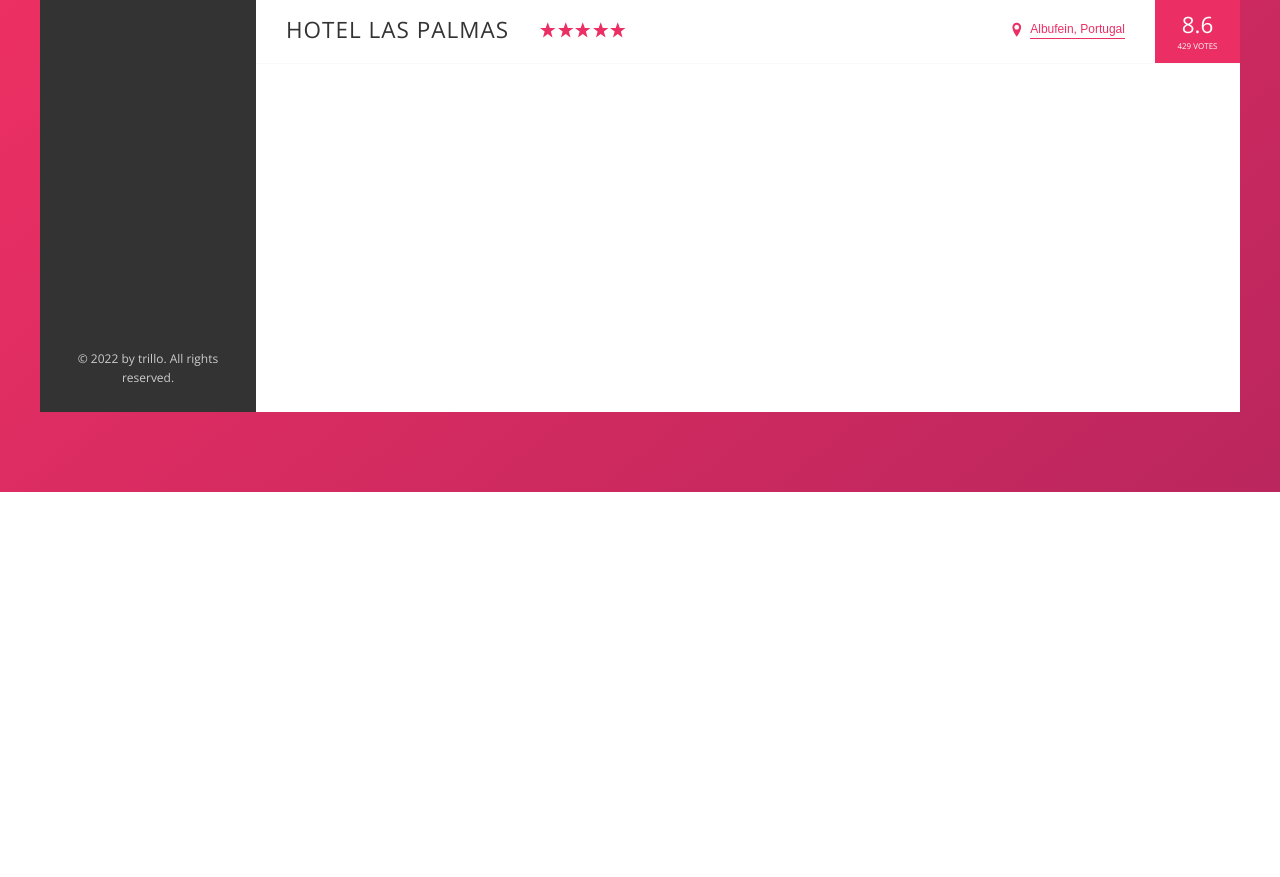
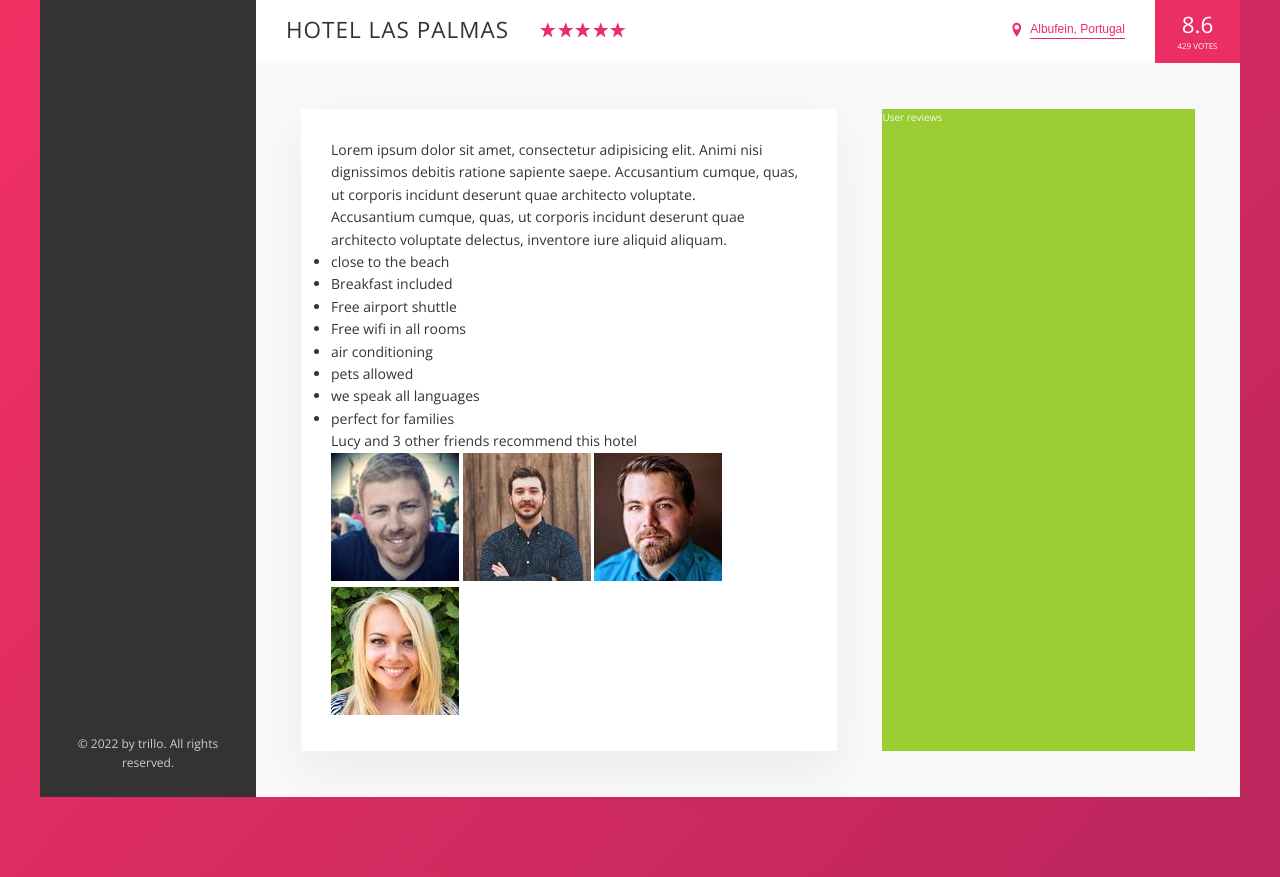
Before and after one commit to amina-rahal/Trillo, a website: page index.html in a window 1280 px wide. Shown: the part 538-1415 px from the top of the page. Before the commit the page ends 1030 px from the top, so only its background shows below. Drawn offline with nearby package versions, Linux system fonts and the light colour scheme.

Commit message:
added description markup

```diff
--- a/index.html
+++ b/index.html
@@ -133,6 +133,42 @@
                                 <div class="overview__rating-count">429 votes</div>
                             </div>
                         </div>
+
+                        <div class="detail">
+                            <div class="description">
+                                <p class="paragraph">
+                                    Lorem ipsum dolor sit amet, consectetur adipisicing elit. Animi nisi dignissimos debitis ratione sapiente saepe. Accusantium cumque, quas, ut corporis incidunt deserunt quae architecto voluptate.
+                                </p>
+                                <p class="paragraph">
+                                    Accusantium cumque, quas, ut corporis incidunt deserunt quae architecto voluptate delectus, inventore iure aliquid aliquam.
+                                </p>
+                                <ul class="list">
+                                    <li class="list__item">close to the beach</li>
+                                    <li class="list__item">Breakfast included</li>
+                                    <li class="list__item">Free airport shuttle</li>
+                                    <li class="list__item">Free wifi in all rooms</li>
+                                    <li class="list__item">air conditioning</li>
+                                    <li class="list__item">pets allowed</li>
+                                    <li class="list__item">we speak all languages</li>
+                                    <li class="list__item">perfect for families</li>
+                                </ul>
+                                <div class="recommend">
+                                    <p class="recommend__count">
+                                        Lucy and 3 other friends recommend this hotel
+                                    </p>
+                                    <div class="recommend__friends">
+                                        <img src="img/user-3.jpg" alt="friend 3" class="recommend__photo">
+                                        <img src="img/user-4.jpg" alt="friend 4" class="recommend__photo">
+                                        <img src="img/user-5.jpg" alt="friend 5" class="recommend__photo">
+                                        <img src="img/user-6.jpg" alt="friend 6" class="recommend__photo">
+                                    </div>
+                                </div>
+                            </div>
+
+                            <div class="user-reviews">
+                                User reviews
+                            </div>
+                        </div>
                   </main>
             </div>
         </div>
--- a/sass/_base.scss
+++ b/sass/_base.scss
@@ -13,6 +13,9 @@
     --color-Grey-dark-3: #999;
 
     --shadow-box: 0 2rem 6rem rgba(0, 0, 0, .3);
+    --shadow-light: 0 2rem 5rem rgba(0,0,0, .06);
+
+    --line: 1px solid var(--color-Grey-light-1);
 }
 
 * {
--- a/sass/_layout.scss
+++ b/sass/_layout.scss
@@ -35,6 +35,27 @@
 
 .hotel-view {
     background-color: #FFF;
-    height: 80rem;
     flex: 1;
 }
+
+.detail {
+    display: flex;
+    padding: 4.5rem;
+    background-color: var(--color-Grey-light-1);
+    border-bottom: var(--line);
+}
+
+.description {
+    background-color: #FFF;
+    color: var(--color-Grey-dark-1);
+    font-size: 1.4rem;
+    box-shadow: var(--shadow-light);
+    padding: 3rem;
+    flex: 0 0 60%;
+    margin-right: 4.5rem;
+}
+
+.user-reviews {
+    background-color: yellowgreen;
+    flex: 1;
+}
```
Also changed, not shown: css/style.css.
